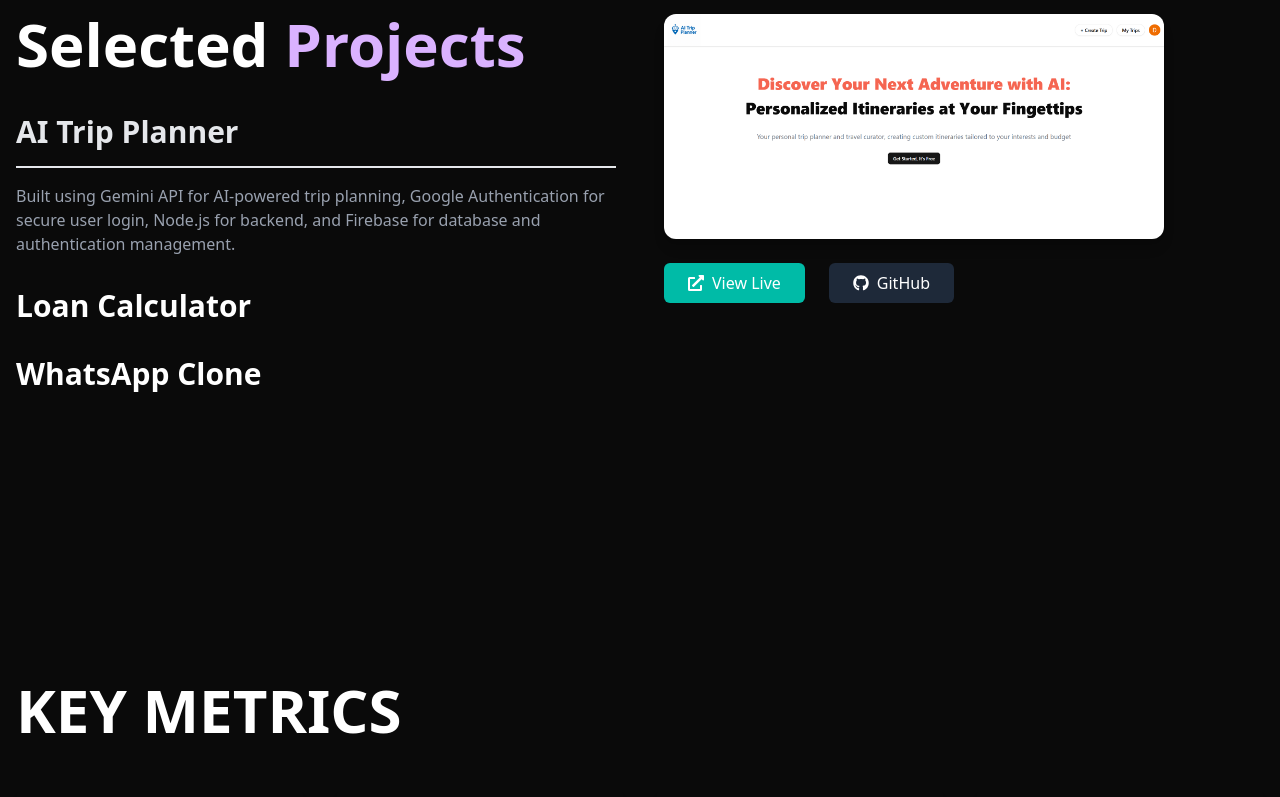
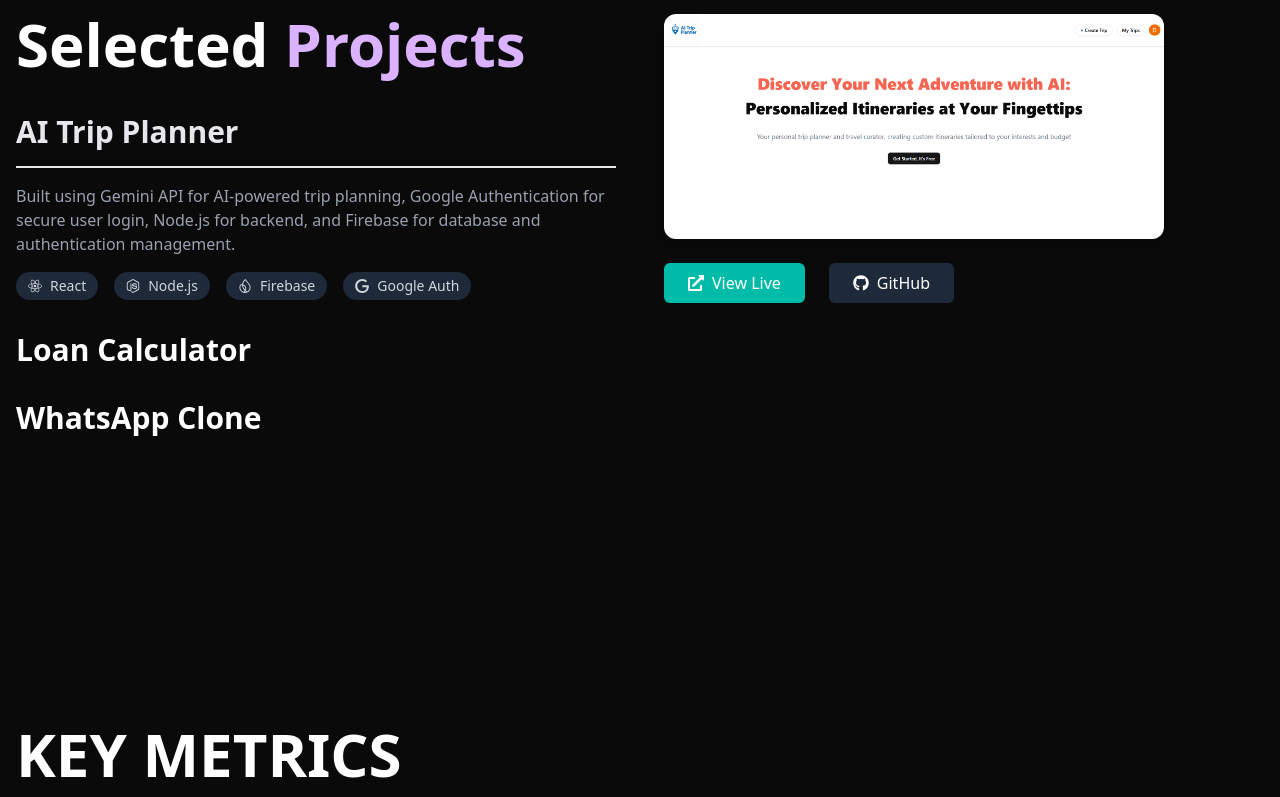
Before and after one commit to DayanandR/portfolio-website, a Next.js app: page / in a window 1280 px wide. Shown: the part 1692-2489 px from the top of the page. Built offline with nearby package versions, Linux system fonts and the light colour scheme.

Commit message:
fix: added tech stacks in projects

```diff
--- a/src/components/Contact.tsx
+++ b/src/components/Contact.tsx
@@ -1,5 +1,5 @@
 "use client";
-import React from "react";
+import React, { useEffect } from "react";
 import { motion } from "framer-motion";
 import { FaGithub, FaLinkedin } from "react-icons/fa";
 import { useForm } from "@formspree/react";
@@ -9,13 +9,14 @@
 const Contact = () => {
   const [state, handleSubmit] = useForm("xjkweozr");
 
-  const handleFormSubmit = (event: React.FormEvent<HTMLFormElement>) => {
+  const handleFormSubmit = (event: any) => {
     event.preventDefault();
     handleSubmit(event);
-    if (state.succeeded) {
-      toast.success("Message sent successfully!");
-    }
   };
+
+  useEffect(() => {
+    if (state.succeeded) toast.success("Message sent successfully!");
+  }, [state.succeeded]);
 
   return (
     <>
--- a/src/components/Hero.tsx
+++ b/src/components/Hero.tsx
@@ -36,7 +36,7 @@
     >
       <div className="z-10 flex flex-col items-center">
         <span className="mb-1.5 inline-block rounded-full bg-gray-600/50 px-3 py-1.5 text-sm">
-          Open for work
+          Open to work
         </span>
         <h1 className="text-white/40 text-5xl font-black">Hi, I am</h1>
         <h1 className="max-w-3xl bg-gradient-to-br from-white to-gray-400 bg-clip-text font-black leading-tight text-transparent text-5xl md:text-7xl">
--- a/src/components/Portfolio.tsx
+++ b/src/components/Portfolio.tsx
@@ -12,6 +12,20 @@
   useMotionValue,
 } from "framer-motion";
 import { FaExternalLinkAlt, FaGithub } from "react-icons/fa";
+import {
+  SiFirebase,
+  SiGoogle,
+  SiReact,
+  SiNodedotjs,
+  SiMongodb,
+  SiSocketdotio,
+  SiExpress,
+  SiTailwindcss,
+  SiFramer,
+  SiRedux,
+  SiJavascript,
+  SiMui,
+} from "react-icons/si";
 
 const projects = [
   {
@@ -22,6 +36,12 @@
     image: project1,
     link: "https://ai-trip-planner-olive-eight.vercel.app",
     github: "https://github.com/DayanandR/ai-trip-planner",
+    techStack: [
+      { name: "React", icon: <SiReact /> },
+      { name: "Node.js", icon: <SiNodedotjs /> },
+      { name: "Firebase", icon: <SiFirebase /> },
+      { name: "Google Auth", icon: <SiGoogle /> },
+    ],
   },
   {
     id: 2,
@@ -31,6 +51,11 @@
     image: project2,
     link: "https://loan-calculator-nine-delta.vercel.app/",
     github: "https://github.com/DayanandR/loan-calculator",
+    techStack: [
+      { name: "React", icon: <SiReact /> },
+      { name: "Material UI", icon: <SiMui /> },
+      { name: "Framer Motion", icon: <SiFramer /> },
+    ],
   },
   {
     id: 3,
@@ -40,7 +65,13 @@
     image: project3,
     github: "https://github.com/DayanandR/WhatsApp-clone-client",
     link: "https://whats-app-clone-client.vercel.app/",
-
+    techStack: [
+      { name: "React", icon: <SiReact /> },
+      { name: "Node.js", icon: <SiNodedotjs /> },
+      { name: "Express", icon: <SiExpress /> },
+      { name: "MongoDB", icon: <SiMongodb /> },
+      { name: "Socket.io", icon: <SiSocketdotio /> },
+    ],
   },
 ];
 
@@ -110,9 +141,21 @@
                   <div className="border-b-2 border-gray-200 my-4" />
                 )}
                 {selectedProject.id === project.id && (
-                  <p className="text-gray-400 transition-all duration-500 ease-in-out">
-                    {project.description}
-                  </p>
+                  <div>
+                    <p className="text-gray-400 transition-all duration-500 ease-in-out">
+                      {project.description}
+                    </p>
+                    <div className="mt-4 flex flex-wrap gap-4">
+                      {project.techStack?.map((tech, index) => (
+                        <span
+                          key={index}
+                          className="flex items-center gap-2 text-sm text-gray-300 bg-gray-800 px-3 py-1 rounded-full"
+                        >
+                          {tech.icon} {tech.name}
+                        </span>
+                      ))}
+                    </div>
+                  </div>
                 )}
               </div>
             ))}
```
